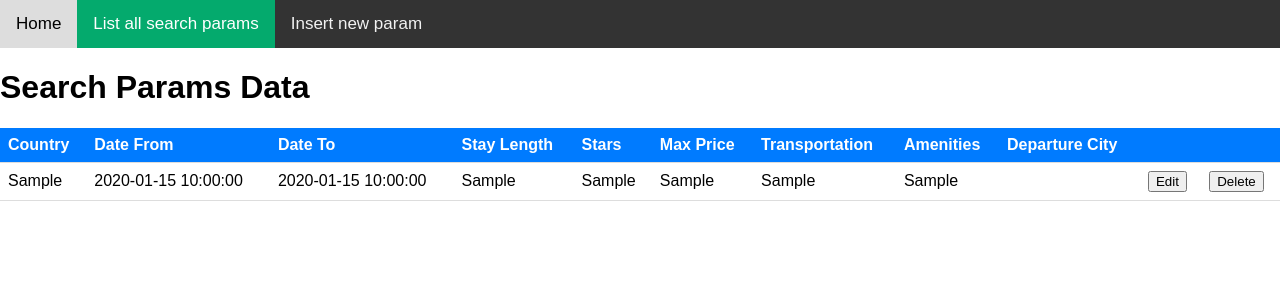
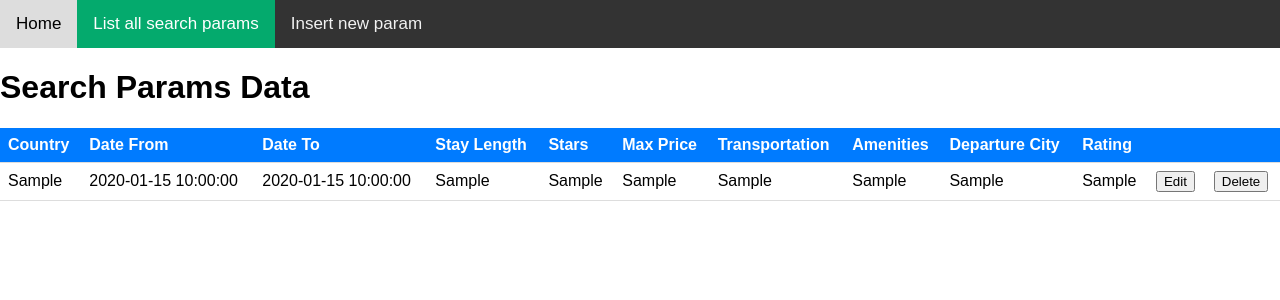
Before and after one commit to MHoryd/Scrape_Wakacje_pl, a Flask app: page /list in a window 1280 px wide. Shown: the top 300 px of the page. Run offline with Flask 3, Linux system fonts and the light colour scheme; tables that the repository leaves empty hold one stand-in row (values such as "Sample post"); parts of the project's set-up code (start-up, migrations or seed data) failed here and were passed over.

Commit message:
Added new search param, rating

```diff
--- a/app/forms/new_param_form.py
+++ b/app/forms/new_param_form.py
@@ -13,4 +13,5 @@ class New_param_form(FlaskForm):
     transportation = SelectField(label="Hotel star count. From 2 to 5",choices=[("samolotem","Samolot"),("samochodem","Dojazd własny"),("autokarem","Autokar")], validators=[DataRequired()])
     amenities = SelectField(label="Amenities options", choices=[("all-inclusive","all-inclusive"),("HB","Śniadania i obiadokolacje"),("BB","Śniadania"),("wlasne","Brak"),("ZO","Wg. Programu"),("FB","Trzy posiłki")], validators=[DataRequired()])
     departure_city = SelectField(label="Start city", choices=[("z-gdanska","Gdańsk"),("z-katowic","Katowice"),("z-krakowa","Kraków"),("z-warszawy","Warszawa"),("z-wroclawia","Wrocław")], validators=[DataRequired()])
+    rating = SelectField(label="Rating",choices=[("ocena-6","6+"),("ocena-7","7+"),("ocena-8","8+"),("ocena-9","9+")], validators=[DataRequired()])
     submit = SubmitField(label="Submit")
--- a/app/insert/routes.py
+++ b/app/insert/routes.py
@@ -21,7 +21,8 @@ def insert_new_param():
             max_price = form.max_price.data,
             transportation = form.transportation.data,
             amenities = form.amenities.data,
-            departure_city = form.departure_city.data
+            departure_city = form.departure_city.data,
+            rating = form.rating.data
         )
         db.session.add(new_param)
         db.session.commit()
@@ -43,6 +44,7 @@ def edit_existing_param(paramid):
         param_to_edit.transportation = form.transportation.data
         param_to_edit.amenities = form.amenities.data
         param_to_edit.departure_city = form.departure_city.data
+        param_to_edit.rating = form.rating.data
         db.session.commit()
         return redirect("/list")
     return render_template('insert.html',form=form)
--- a/app/models/search_params.py
+++ b/app/models/search_params.py
@@ -11,3 +11,4 @@ class Search_param(db.Model):
     transportation = db.Column(db.String(60),nullable=False)
     amenities = db.Column(db.String(60),nullable=False)
     departure_city = db.Column(db.String(60),nullable=False)
+    rating = db.Column(db.String(60),nullable=False)
--- a/app/templates/insert.html
+++ b/app/templates/insert.html
@@ -25,6 +25,8 @@
   {{form.amenities}}<br>
   {{form.departure_city.label}}<br>
   {{form.departure_city}}<br>
+  {{form.rating.label}}<br>
+  {{form.rating}}<br>
   {{form.submit}}
 
 </form>
--- a/app/templates/list_of_params.html
+++ b/app/templates/list_of_params.html
@@ -17,6 +17,7 @@
             <th>Transportation</th>
             <th>Amenities</th>
             <th>Departure City</th>
+            <th>Rating</th>
             <th></th>
             <th></th>
         </tr>
@@ -32,7 +33,8 @@
                 <td>{{ result.max_price }}</td>
                 <td>{{ result.transportation }}</td>
                 <td>{{ result.amenities }}</td>
-                <td>{{ result.depature_city }}</td>
+                <td>{{ result.departure_city }}</td>
+                <td>{{ result.rating }}</td>
                 <td><button onclick="EditSearchParam({{result.id}})">Edit</button></td>
                 <td><button onclick="DeleteSearchParam({{ result.id }})">Delete</button></td>
             </tr>
--- a/scrape_script/task.py
+++ b/scrape_script/task.py
@@ -18,7 +18,8 @@ def task():
                 "max_price": param_result.max_price,
                 "transportation": param_result.transportation,
                 "amenities": param_result.amenities,
-                "departure_city": param_result.departure_city
+                "departure_city": param_result.departure_city,
+                "rating": param_result.rating
                 }
             list_to_execute.append(param)
         if list_to_execute:
--- a/scrape_script/url_generator.py
+++ b/scrape_script/url_generator.py
@@ -12,15 +12,15 @@ class Url_generator:
         self.amenities = kwarg['amenities']
         self.stars = kwarg['stars']
         self.departure_city = kwarg['departure_city']
+        self.rating = kwarg['rating']
         self.url = ''
 
 
     def format_url(self):
         self.url = "https://www.wakacje.pl/wczasy/{country}/?str-{iteration},od-{date_from},do-{date_to},{stay_length}-dni,"\
-        "do-{max_price}zl,{transportation},{amenities},{stars},{departure_city},"\
+        "do-{max_price}zl,{transportation},{amenities},{stars},{rating},{departure_city},"\
         "za-wszystkich".format(country=self.country,iteration=self.iteration,date_from=self.date_from,date_to=self.date_to,stay_length=self.stay_length,
-        max_price=self.max_price, transportation=self.transportation, amenities=self.amenities, stars=self.stars,
-        departure_city=self.departure_city)
+        max_price=self.max_price, transportation=self.transportation, amenities=self.amenities, stars=self.stars, rating=self.rating,departure_city=self.departure_city)
 
     def add_next_page_num_to_url(self):
         self.iteration += 1
```
